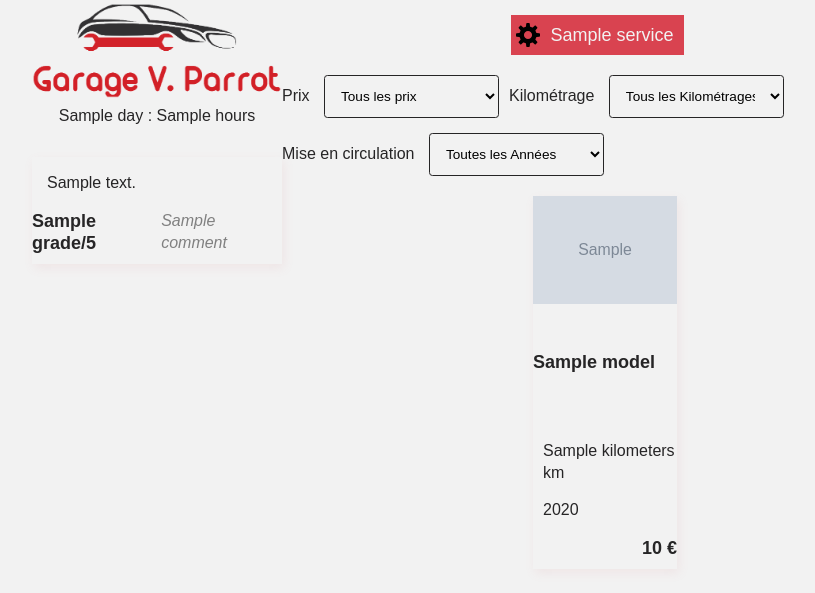
After one commit to studitomjika/Garage, a Symfony app: template templates/home/index_garage.html.twig in a window 1280 px wide. The commit adds this page. Shown: the top 593 px of the page, without its empty margins (160-975 px from the left). Run offline with Twig, Linux system fonts and the light colour scheme; the template is opened without the code that fills it: most values are stand-ins (such as "Sample title", 1, 10 or a date in 2020); grey boxes marked "Sample" are stand-in pictures; some libraries are stand-ins or nearby versions; some web fonts are replaced.

Commit message:
Front rework in Twig

```diff
--- /dev/null
+++ b/public/style.css
@@ -0,0 +1,322 @@
+body {
+	--black: #262526;
+	--white: #f2f2f2;
+	--light-pink: #d9777f;
+	--pink: #d94350;
+	--red: #d92332;
+  font-family: "Barlow", sans-serif;
+  display: flex;
+  flex-direction: row;
+  margin: 0px 15%;
+}
+
+html, body {
+	background: var(--white);
+	color: var(--black);
+	font-family: "Barlow", sans-serif;
+	line-height: 2.5ch;
+}
+
+h1 {/*good referencement*/
+  margin: 0;
+  width: 250px;
+  height: 100px;
+  background-image: url("logo-transparent.png");
+  background-repeat: no-repeat;
+  background-position: 50% 50%;
+  background-size: contain;
+  overflow: hidden;
+  text-indent: 100%;
+  white-space: nowrap;
+}
+
+h2 {
+  font-family: "Rajdhani", sans-serif;
+  font-size: large;
+  font-weight: bold;
+  align-items: center;
+	justify-content: start;
+  padding: 5px;
+  margin: 25px 0px 10px 0px;
+}
+
+.hours {
+  margin: 5px 0;
+}
+
+.hours > p {
+  padding: 0;
+  margin: 0;
+}
+
+/* BUTTONS */
+button, .like-button {
+  display: inline-block;
+  padding: 10px 20px;
+  margin: 10px 0px;
+  min-width: 2vw;
+  border: none;
+  background-color: #d92332;
+  color: #f2f2f2;
+  font-weight: bold;
+  text-decoration:none;
+  cursor: pointer;
+}
+
+/* COMMENTS */
+.comment {
+  margin-top: 25px;
+  box-shadow: 2px 4px 10px #d9777f1a;
+  padding-bottom: 10px;
+}
+.comment .text {
+  margin: 0px 0px;
+  padding: 15px;
+}
+.comment-note {
+  justify-content: space-around;
+}
+.comment .note {
+  margin: 0px 0px;
+  font-size: large;
+  font-weight: bold;
+}
+.comment .name {
+  color:grey;
+  font-style: italic;
+  margin: 0px 0px;
+}
+
+/* SERVICES */
+.services-section {
+  margin: 0px 100px;
+  justify-content: start;
+}
+.service {
+  display: flex;
+  align-items: center;
+	justify-content: start;
+  height: 40px;
+  margin: 15px 15px 15px 0px;
+  background-color: var(--pink);
+}
+.service > p {
+  padding: 0px 10px;
+  font-size: large;
+  align-content: center;
+  color: var(--white)
+}
+.service > img {
+  margin-left: 5px;
+}
+
+/* FILTERS */
+select {
+  margin: 10px;
+  border: 1px solid var(--light-pink);
+  border-radius: 0.25em;
+  font-size: 0.85em;
+  cursor: pointer;
+  background-image: linear-gradient(to top, var(--white), var(--white) 33%);
+  min-width: 175px;
+  max-width: 175px;
+}
+
+/* CAR DEALS */
+.car-deal {
+  display: none;
+  width: 144px;
+  margin: 10px;
+  box-shadow: 2px 4px 10px #d9777f1a;
+}
+.show {
+  display: block;
+}
+.car-deal > p {
+  margin: 0px;
+  padding: 5px 0px 10px 10px;
+}
+.car-deal:hover {
+  box-shadow: 2px 4px 10px #d9777f99;
+}
+.car-deals-section {
+  display: flex;
+  flex-direction: row;
+  align-items: center;
+  justify-content: space-between;
+  flex-wrap: wrap;
+}
+.filtres {
+  display: flex;
+  flex-direction: row;
+  align-items: center;
+}
+.car-deal .photo {
+  position: relative;
+  max-height: 50%;
+  overflow: hidden;
+}
+.deal-contact {
+  display: none;
+  position: absolute;
+  top: 50%;
+  left: 50%;
+  transform: translateX(-50%) translateY(-50%);
+  padding: 10px 20px;
+  margin: 10px 0px;
+  min-width: 2vw;
+  border: none;
+  background-color: #d92332;
+  color: #f2f2f2;
+  font-weight: bold;
+  text-decoration: none;
+}
+.car-deal:hover .deal-contact {
+	display: inline;
+}
+.twoline {
+  display: inline-block;
+  box-sizing: border-box;
+  white-space: pre-line;
+  word-wrap: break-word;
+  }
+.model {
+  display: -webkit-box;
+  -webkit-box-orient: vertical;
+  -webkit-line-clamp: 2;
+  overflow: hidden;
+  text-align: left;
+  font-size: large;
+  font-weight: bold;
+  height: 44px;
+}
+.price {
+  text-align: right;
+  font-size: large;
+  font-weight: bold;
+}
+.km, .year {
+  font-size: medium;
+}
+
+ /* MODAL */
+ .modal {
+  display: none;
+  position: fixed;
+  z-index: 1;
+  left: 0;
+  top: 0;
+  width: 100%;
+  height: 100%;
+  overflow: auto;
+  background-color: rgba(0,0,0,0.4);
+}
+.modal.show {
+  display: flex;
+  justify-content: center;
+  opacity: 1;
+}
+.modal-form {
+  background-color: var(--white);
+  margin-top: 50%;
+  padding: 20px 25px 20px 25px;
+  border: 1px solid var(--black);
+  width: 400px;
+  overflow: auto;
+}
+form {
+  display: flex;
+  flex-direction: column;
+}
+input:invalid {
+  background-color: var(--pink);
+}
+input[type=text], input[type=email], input[type=tel], input[type=password], select, textarea {
+  width: 100%;
+  padding: 12px;
+  border: 1px solid var(--black);
+  box-sizing: border-box;
+  margin-top: 5px;
+  margin-bottom: 10px;
+  resize: none;
+}
+input[type=submit] {
+  cursor: pointer;
+  font-size: medium;
+}
+input[disabled=disabled] {
+  background-color: lightgray;
+  color: black;
+}
+.note-radio {
+  justify-content: space-around;
+}
+.close {
+  color: var(--black);
+  float: right;
+  font-size: 30px;
+  font-weight: bold;
+  text-decoration: none;
+}
+.close:hover, .close:focus {
+  color: var(--pink);
+  text-decoration: none;
+  cursor: pointer;
+}
+.form-success {
+  font-weight: bold;
+}
+.form-fail {
+  font-weight: bold;
+  color: var(--red);
+}
+
+
+/* GENERAL */
+.flex {
+	display: flex;
+	align-items: center;
+	align-content: start;
+}
+.wrap {
+	flex-wrap: wrap;
+}
+.row {
+	flex-direction: row;
+}
+.col {
+	flex-direction: column;
+}
+.hidden {
+  display: none;
+}
+
+@media screen and (max-width: 650px) {
+  body {
+    flex-direction: column;
+  }
+
+  .services-section {
+    width: 100%;
+    flex-direction: column;
+  }
+
+  .services-section .service {
+    width: 100%;
+  }
+}
+
+@media screen and (max-width: 468px) {
+  .car-deals-section {
+    justify-content: center;
+  }
+
+  .filtres > div {
+    display: flex;
+    flex-direction: column;
+  }
+
+  .modal div {
+    width: 92.5%;
+  }
+}
--- /dev/null
+++ b/templates/home/base_garage.html.twig
@@ -0,0 +1,58 @@
+
+<!DOCTYPE html>
+<html>
+    <head>
+        <meta charset="utf-8">
+        <meta content="width=device-width,initial-scale=1" name="viewport">
+        <title>Garage V. Parrot</title>
+        <link href="https://fonts.cdnfonts.com/css/barlow" rel="stylesheet">
+        <link href="https://fonts.cdnfonts.com/css/rajdhani" rel="stylesheet">
+        <link rel="stylesheet" href="style.css?<?= time(); ?>"><!--dev only for CSS cache reload-->
+        <meta name="description" content="Réparation, révision, entretien, contrôle technique, vente de voitures d'occasions">
+    </head>
+
+    <body>
+        <aside class="flex col">
+            <a href="index_garage.html"><h1>Garage V. Parrot</h1></a>
+            {# <?php
+            if( !isset($_SESSION['id_user'])) {
+                if ( !empty($CONFIGS['formulaire_connect']) ) {
+                    echo '<a class="like-button open-modal-onclick" data-modal="modal-connect">Se connecter</a>';
+                }
+            } else {
+            ?> #}
+            {% block button_connect %}{% endblock %}
+
+            {# <form action="index.php" method="post">
+                <input type="submit" class="like-button" value="Deconnexion"/>
+                <input type="hidden" name="disconnect" value="1"/>
+            </form>
+            <a href="admin.php" class="like-button">Administration</a> <?php } ?> #}
+
+            {% block title_hours %}{% endblock %}
+
+            {% block section_hours %}{% endblock %}
+
+            {% block button_contact %}{% endblock %}
+
+            {% block section_comment %}{% endblock %}
+
+            {% block button_comment %}{% endblock %}
+        </aside>
+
+        <main class="flex col">
+            {% block title_services %}{% endblock %}
+
+            {% block section_services %}{% endblock %}
+
+            {% block title_voitures %}{% endblock %}
+
+            {% include "home/filters.html" %}
+
+            {% block section_used_cars %}{% endblock %}
+        </main>
+
+        {# <script src="modals.js" type="text/javascript"></script> #}
+
+    </body>
+</html>
--- /dev/null
+++ b/templates/home/filters.html
@@ -0,0 +1,38 @@
+<form class="filtres flex row wrap" action="cardeals_filter.php" method="post">
+
+    <div>
+        <label for="price-select">Prix</label>
+        <select name="price-select" id="price-select">
+            <option value="all">Tous les prix</option>
+            <option value="bracket1">0€ à 1500€</option>
+            <option value="bracket2">1500€ à 3000€</option>
+            <option value="bracket3">3000€ à 9000€</option>
+            <option value="bracket4">9000€ et +</option>
+        </select>
+    </div>
+
+    <div>
+        <label for="km-select">Kilométrage</label>
+        <select name="km-select" id="km-select">
+            <option value="all">Tous les Kilométrages</option>
+            <option value="bracket1">0km à 15 000km</option>
+            <option value="bracket2">15 000km à 40 000km</option>
+            <option value="bracket3">40 000km à 90 000km</option>
+            <option value="bracket4">90 000km et +</option>
+        </select>
+    </div>
+
+    <div>
+        <label for="year-select">Mise en circulation</label>
+        <select name="year-select" id="year-select">
+            <option value="all">Toutes les Années</option>
+            <option value="bracket1">avant 2000</option>
+            <option value="bracket2">2000 à 2007</option>
+            <option value="bracket3">2008 à 2014</option>
+            <option value="bracket4">2015 à 2023</option>
+        </select>
+    </div>
+
+</form>
+
+<script src="filters.js" type="text/javascript"></script>
--- /dev/null
+++ b/templates/home/index_garage.html.twig
@@ -0,0 +1,120 @@
+{% extends 'home/base_garage.html.twig' %}
+
+{% block button_connect %}
+    {% for configuration in configurations %}
+        {% if 'formulaire_connect' in configuration.name and 1 in configuration.value %}
+            <a class="like-button open-modal-onclick" data-modal="modal-connect">Se connecter</a>
+        {% endif %}
+    {% endfor %}
+{% endblock %}
+
+
+{% block button_contact %}
+    {% for configuration in configurations %}
+        {% if 'formulaire_contact' in configuration.name and 1 in configuration.value %}
+            <a class="like-button open-modal-onclick contact-generic" data-modal="modal-contact">Contacter le garage</a>
+        {% endif %}
+    {% endfor %}
+{% endblock %}
+
+
+{% block button_comment %}
+    {% for configuration in configurations %}
+        {% if 'formulaire_comment' in configuration.name and 1 in configuration.value %}
+            <a class="like-button open-modal-onclick contact-generic" data-modal="modal-contact">Ajouter un commentaire</a>
+        {% endif %}
+    {% endfor %}
+{% endblock %}
+
+
+
+{% block title_hours %}
+    {% for configuration in configurations %}
+        {% if 'titre_horaires' in configuration.name %}
+            <h2>{{ configuration.value }}</h2>
+        {% endif %}
+    {% endfor %}
+{% endblock %}
+
+
+{% block title_services %}
+    {% for configuration in configurations %}
+        {% if 'titre_services' in configuration.name %}
+            <h2>{{ configuration.value }}</h2>
+        {% endif %}
+    {% endfor %}
+{% endblock %}
+
+
+{% block title_voitures %}
+    {% for configuration in configurations %}
+        {% if 'titre_voitures' in configuration.name %}
+            <h2>{{ configuration.value }}</h2>
+        {% endif %}
+    {% endfor %}
+{% endblock %}
+
+
+
+{% block section_hours %}
+    <section class="hours">
+        {% for opening_hour in opening_hours %}
+            <p>{{ opening_hour.day }} : {{ opening_hour.hours }}</p>
+        {% endfor %}
+    </section>
+{% endblock %}
+
+
+{% block section_comment %}
+    <section class="comments">
+        {% for comment in comments %}
+            {% if comment.accepted %}
+                <div class='comment'>
+                    <p class='text'>{{ comment.message }}</p>
+                    <div class='flex comment-note'>
+                        <p class='note'>{{ comment.grade }}/5</p>
+                        <p class='name'>{{ comment.name }}</p>
+                    </div>
+                </div>
+            {% endif %}
+        {% endfor %}
+    </section>
+{% endblock %}
+
+
+{% block section_services %}
+    <section class="services-section flex row wrap">
+        {% for service in services %}
+            <div class='service'>
+                <img src='gear.svg' width='24' class='icon' alt='icon service'>
+                <p>{{ service.name }}</p>
+            </div>
+        {% endfor %}
+    </section>
+{% endblock %}
+
+
+{% block section_used_cars %}
+    <section class="car-deals-section flex row wrap">
+    {% for used_car in used_cars %}
+      <div class='car-deal show'>
+        <div class='photo'>
+            {% for configuration in configurations %}
+                {% if 'formulaire_contact' in configuration.name and 1 in configuration.value %}
+                    <a class="like-button open-modal-onclick deal-contact" data-modal="modal-contact">Contact</a>
+                {% endif %}
+            {% endfor %}
+
+            <img src= {{ used_car.pictureFilename }} alt='' width='100%' height='100%'>
+        </div>
+        <div class='twoline'>
+            <p class='model'>{{ used_car.model }}</p>
+        </div>
+        <p class='km'>{{ used_car.kilometers }} km</p>
+        <p class='year'>{{ used_car.year }}</p>
+        <p class='price'>{{ used_car.price }} €</p>
+        <p class='id_car_deal hidden'>{{ used_car.id }}</p>
+      </div>
+    {% endfor %}
+    </section>
+{% endblock %}
```
Also changed, not shown: public/filters.js (added, +88 -0 lines), src/Controller/HomeController.php (+15 -5 lines), templates/home/index.html.twig (+16 -3 lines), public/favicon.ico (added), public/gear.svg (added), public/img/voiture1.jpg (added), public/img/voiture2.jpg (added), public/img/voiture4.jpg (added), public/logo-transparent.png (added), 1 other file.
